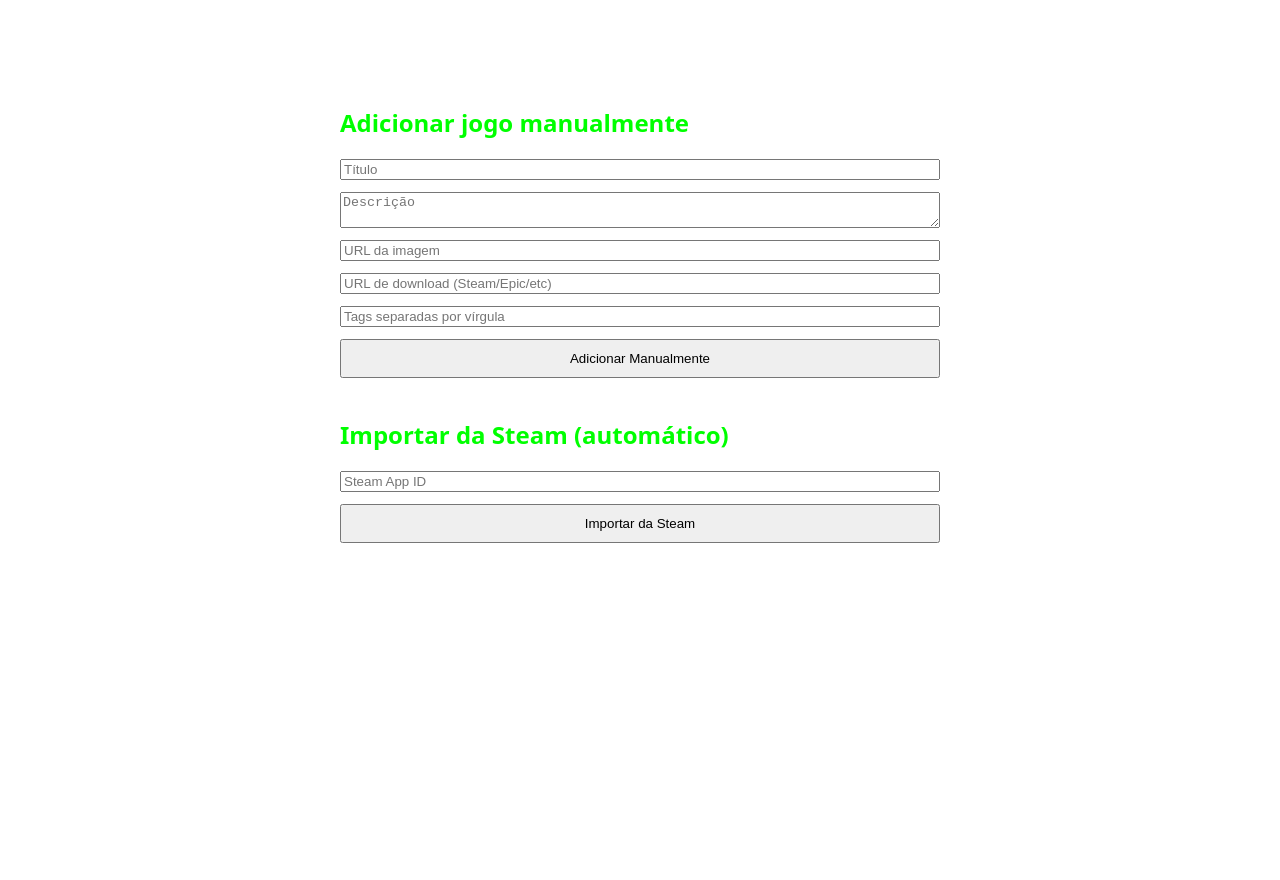
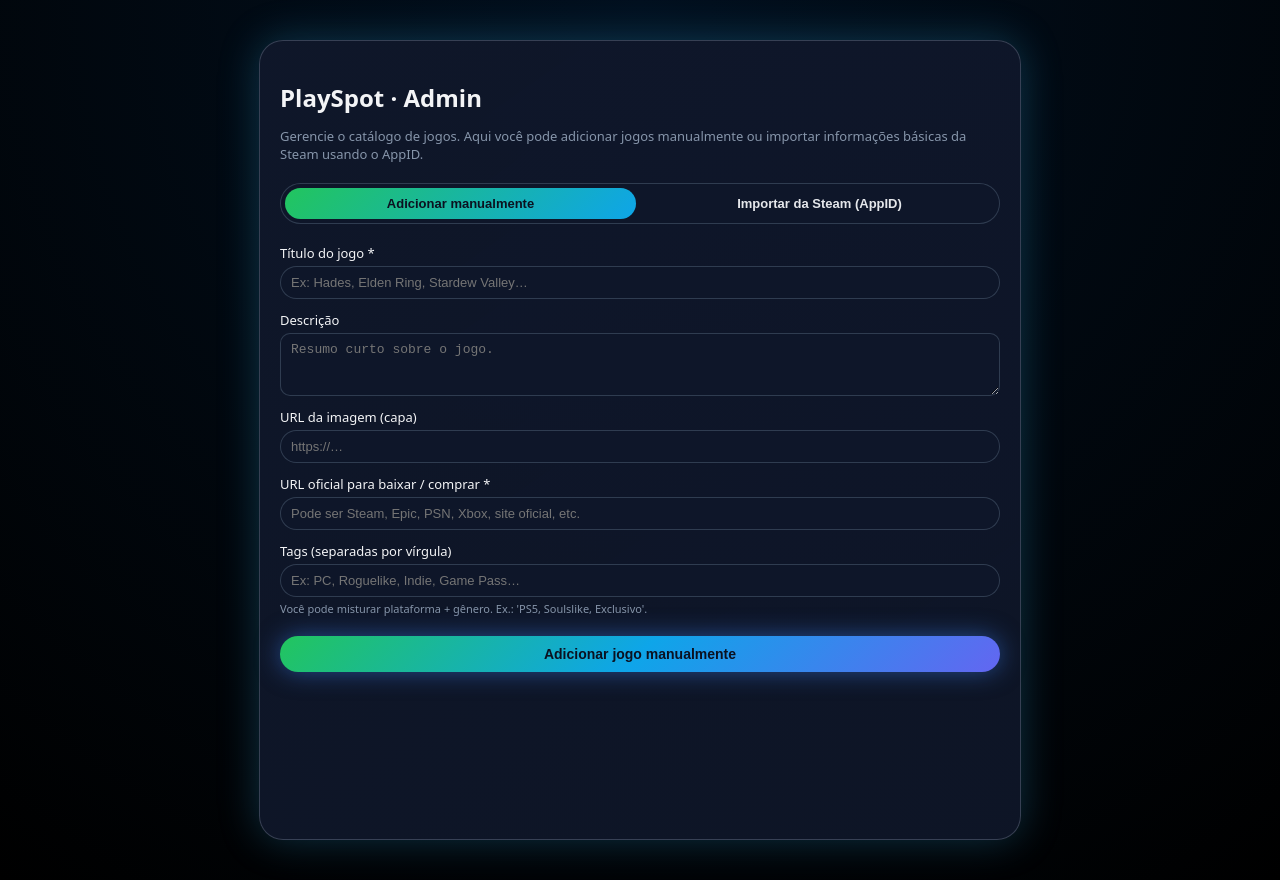
Before and after one commit to efipeesse/playspot---next---supabase, a Next.js app: page /admin in a window 1280 px wide. Before the commit the page ends 800 px from the top, so only its background shows below. Built offline with nearby package versions, Linux system fonts and the light colour scheme.

Commit message:
Refactor AdminPage to use individual state variables

```diff
--- a/app/admin/page.js
+++ b/app/admin/page.js
@@ -3,110 +3,368 @@
 import { useState } from "react";
 
 export default function AdminPage() {
-  const [manual, setManual] = useState({
-    title: "",
-    description: "",
-    image_url: "",
-    download_url: "",
-    tags: "",
-  });
+  const [mode, setMode] = useState("manual"); // "manual" ou "steam"
 
+  // Campos modo manual
+  const [title, setTitle] = useState("");
+  const [description, setDescription] = useState("");
+  const [imageUrl, setImageUrl] = useState("");
+  const [downloadUrl, setDownloadUrl] = useState("");
+  const [tagsText, setTagsText] = useState("");
+
+  // Campo modo steam
   const [steamAppId, setSteamAppId] = useState("");
+
   const [loading, setLoading] = useState(false);
-  const [msg, setMsg] = useState("");
+  const [message, setMessage] = useState(null); // { type: "success" | "error", text: string }
 
-  async function addManualGame(e) {
+  async function handleSubmit(e) {
     e.preventDefault();
     setLoading(true);
-    setMsg("");
-
-    const payload = {
-      mode: "manual",
-      ...manual,
-      tags: manual.tags.split(",").map(t => t.trim()),
-    };
+    setMessage(null);
 
     try {
+      let body;
+
+      if (mode === "manual") {
+        const tagsArray = tagsText
+          .split(",")
+          .map((t) => t.trim())
+          .filter(Boolean);
+
+        body = {
+          mode: "manual",
+          title,
+          description,
+          image_url: imageUrl,
+          download_url: downloadUrl,
+          tags: tagsArray,
+        };
+      } else {
+        // modo steam
+        body = {
+          mode: "steam",
+          appId: steamAppId.trim(),
+        };
+      }
+
       const res = await fetch("/api/admin/add-game", {
         method: "POST",
-        headers: { "Content-Type": "application/json" },
-        body: JSON.stringify(payload),
+        headers: {
+          "Content-Type": "application/json",
+        },
+        body: JSON.stringify(body),
       });
 
       const data = await res.json();
-      if (!res.ok) throw new Error(data.error);
 
-      setMsg("Jogo adicionado manualmente!");
-      setManual({ title: "", description: "", image_url: "", download_url: "", tags: "" });
-    } catch (e) {
-      setMsg(e.message);
-    }
+      if (!res.ok) {
+        throw new Error(data.error || "Erro ao salvar jogo.");
+      }
 
-    setLoading(false);
-  }
-
-  async function importFromSteam(e) {
-    e.preventDefault();
-    setLoading(true);
-    setMsg("");
-
-    const payload = {
-      mode: "steam",
-      appId: steamAppId,
-    };
-
-    try {
-      const res = await fetch("/api/admin/add-game", {
-        method: "POST",
-        headers: { "Content-Type": "application/json" },
-        body: JSON.stringify(payload),
+      setMessage({
+        type: "success",
+        text: data.message || "Jogo salvo com sucesso!",
       });
 
-      const data = await res.json();
-      if (!res.ok) throw new Error(data.error);
-
-      setMsg("Jogo importado automaticamente da Steam!");
-      setSteamAppId("");
-    } catch (e) {
-      setMsg(e.message);
+      // Limpa os campos
+      if (mode === "manual") {
+        setTitle("");
+        setDescription("");
+        setImageUrl("");
+        setDownloadUrl("");
+        setTagsText("");
+      } else {
+        setSteamAppId("");
+      }
+    } catch (err) {
+      console.error(err);
+      setMessage({
+        type: "error",
+        text: err.message || "Erro inesperado.",
+      });
+    } finally {
+      setLoading(false);
     }
-
-    setLoading(false);
   }
 
   return (
-    <div style={{ padding: "20px", maxWidth: "600px", margin: "auto" }}>
-      <h1 style={{ color: "#fff" }}>Painel Admin</h1>
+    <main
+      style={{
+        minHeight: "100vh",
+        background: "radial-gradient(circle at top, #02101f, #000)",
+        color: "#f3f4f6",
+        padding: "40px 16px",
+        display: "flex",
+        justifyContent: "center",
+      }}
+    >
+      <div
+        style={{
+          width: "100%",
+          maxWidth: "720px",
+          background:
+            "linear-gradient(145deg, rgba(15,23,42,0.98), rgba(15,23,42,0.9))",
+          borderRadius: "24px",
+          border: "1px solid rgba(148,163,184,0.3)",
+          boxShadow: "0 0 40px rgba(56,189,248,0.25)",
+          padding: "24px 20px 32px",
+        }}
+      >
+        <h1
+          style={{
+            fontSize: "24px",
+            fontWeight: 700,
+            marginBottom: "4px",
+          }}
+        >
+          PlaySpot · Admin
+        </h1>
+        <p
+          style={{
+            fontSize: "13px",
+            color: "rgba(148,163,184,0.9)",
+            marginBottom: "20px",
+          }}
+        >
+          Gerencie o catálogo de jogos. Aqui você pode adicionar jogos
+          manualmente ou importar informações básicas da Steam usando o AppID.
+        </p>
 
-      <div style={{ marginBottom: "40px" }}>
-        <h2 style={{ color: "#0f0" }}>Adicionar jogo manualmente</h2>
-        <form onSubmit={addManualGame} style={{ display: "flex", flexDirection: "column", gap: "12px" }}>
-          <input placeholder="Título" value={manual.title} onChange={e => setManual({ ...manual, title: e.target.value })} />
-          <textarea placeholder="Descrição" value={manual.description} onChange={e => setManual({ ...manual, description: e.target.value })} />
-          <input placeholder="URL da imagem" value={manual.image_url} onChange={e => setManual({ ...manual, image_url: e.target.value })} />
-          <input placeholder="URL de download (Steam/Epic/etc)" value={manual.download_url} onChange={e => setManual({ ...manual, download_url: e.target.value })} />
-          <input placeholder="Tags separadas por vírgula" value={manual.tags} onChange={e => setManual({ ...manual, tags: e.target.value })} />
+        {/* Toggle de modo */}
+        <div
+          style={{
+            display: "flex",
+            gap: "8px",
+            marginBottom: "20px",
+            backgroundColor: "rgba(15,23,42,0.9)",
+            padding: "4px",
+            borderRadius: "999px",
+            border: "1px solid rgba(51,65,85,0.9)",
+          }}
+        >
+          <button
+            type="button"
+            onClick={() => {
+              setMode("manual");
+              setMessage(null);
+            }}
+            style={{
+              flex: 1,
+              padding: "8px 12px",
+              borderRadius: "999px",
+              border: "none",
+              cursor: "pointer",
+              fontSize: "13px",
+              fontWeight: 600,
+              background:
+                mode === "manual"
+                  ? "linear-gradient(135deg, #22c55e, #0ea5e9)"
+                  : "transparent",
+              color: mode === "manual" ? "#0b1120" : "#e5e7eb",
+              transition: "all 0.15s ease-out",
+            }}
+          >
+            Adicionar manualmente
+          </button>
+          <button
+            type="button"
+            onClick={() => {
+              setMode("steam");
+              setMessage(null);
+            }}
+            style={{
+              flex: 1,
+              padding: "8px 12px",
+              borderRadius: "999px",
+              border: "none",
+              cursor: "pointer",
+              fontSize: "13px",
+              fontWeight: 600,
+              background:
+                mode === "steam"
+                  ? "linear-gradient(135deg, #0ea5e9, #6366f1)"
+                  : "transparent",
+              color: mode === "steam" ? "#0b1120" : "#e5e7eb",
+              transition: "all 0.15s ease-out",
+            }}
+          >
+            Importar da Steam (AppID)
+          </button>
+        </div>
 
-          <button disabled={loading} style={{ padding: "10px" }}>
-            {loading ? "Enviando..." : "Adicionar Manualmente"}
+        {/* Mensagens */}
+        {message && (
+          <div
+            style={{
+              marginBottom: "16px",
+              padding: "10px 12px",
+              borderRadius: "10px",
+              fontSize: "13px",
+              backgroundColor:
+                message.type === "success"
+                  ? "rgba(34,197,94,0.12)"
+                  : "rgba(248,113,113,0.12)",
+              border:
+                message.type === "success"
+                  ? "1px solid rgba(34,197,94,0.4)"
+                  : "1px solid rgba(248,113,113,0.5)",
+              color:
+                message.type === "success"
+                  ? "#bbf7d0"
+                  : "#fecaca",
+            }}
+          >
+            {message.text}
+          </div>
+        )}
+
+        {/* Formulário */}
+        <form onSubmit={handleSubmit} style={{ display: "flex", flexDirection: "column", gap: "12px" }}>
+          {mode === "manual" ? (
+            <>
+              <Field
+                label="Título do jogo *"
+                value={title}
+                onChange={setTitle}
+                placeholder="Ex: Hades, Elden Ring, Stardew Valley…"
+              />
+              <Field
+                label="Descrição"
+                value={description}
+                onChange={setDescription}
+                placeholder="Resumo curto sobre o jogo."
+                textarea
+              />
+              <Field
+                label="URL da imagem (capa)"
+                value={imageUrl}
+                onChange={setImageUrl}
+                placeholder="https://…"
+              />
+              <Field
+                label="URL oficial para baixar / comprar *"
+                value={downloadUrl}
+                onChange={setDownloadUrl}
+                placeholder="Pode ser Steam, Epic, PSN, Xbox, site oficial, etc."
+              />
+              <Field
+                label="Tags (separadas por vírgula)"
+                value={tagsText}
+                onChange={setTagsText}
+                placeholder="Ex: PC, Roguelike, Indie, Game Pass…"
+                help="Você pode misturar plataforma + gênero. Ex.: 'PS5, Soulslike, Exclusivo'."
+              />
+            </>
+          ) : (
+            <>
+              <Field
+                label="Steam AppID *"
+                value={steamAppId}
+                onChange={setSteamAppId}
+                placeholder="Ex: 620980 (Hades), 570 (Dota 2)…"
+                help="O AppID aparece na URL da Steam: https://store.steampowered.com/app/APPID/…"
+              />
+              <p
+                style={{
+                  fontSize: "12px",
+                  color: "rgba(148,163,184,0.9)",
+                  marginTop: "-4px",
+                  marginBottom: "4px",
+                }}
+              >
+                A importação da Steam é só um atalho: ela traz título, descrição,
+                imagem e gêneros do jogo, mas você continua podendo cadastrar
+                qualquer jogo manualmente de qualquer plataforma.
+              </p>
+            </>
+          )}
+
+          <button
+            type="submit"
+            disabled={loading}
+            style={{
+              marginTop: "8px",
+              padding: "10px 14px",
+              borderRadius: "999px",
+              border: "none",
+              cursor: loading ? "wait" : "pointer",
+              fontSize: "14px",
+              fontWeight: 600,
+              background:
+                "linear-gradient(135deg, #22c55e, #0ea5e9, #6366f1)",
+              color: "#0b1120",
+              boxShadow: "0 0 25px rgba(59,130,246,0.5)",
+              opacity: loading ? 0.7 : 1,
+              transition: "opacity 0.15s ease-out, transform 0.1s ease-out",
+            }}
+          >
+            {loading
+              ? "Salvando..."
+              : mode === "manual"
+              ? "Adicionar jogo manualmente"
+              : "Importar jogo da Steam"}
           </button>
         </form>
       </div>
+    </main>
+  );
+}
 
-      <div>
-        <h2 style={{ color: "#0f0" }}>Importar da Steam (automático)</h2>
-        <form onSubmit={importFromSteam} style={{ display: "flex", flexDirection: "column", gap: "12px" }}>
-          <input placeholder="Steam App ID" value={steamAppId} onChange={e => setSteamAppId(e.target.value)} />
-          <button disabled={loading} style={{ padding: "10px" }}>
-            {loading ? "Importando..." : "Importar da Steam"}
-          </button>
-        </form>
-      </div>
-
-      {msg && (
-        <p style={{ marginTop: "20px", color: "#fff" }}>
-          {msg}
-        </p>
+// Componente de campo reutilizável
+function Field({
+  label,
+  value,
+  onChange,
+  placeholder,
+  textarea = false,
+  help,
+}) {
+  return (
+    <div style={{ display: "flex", flexDirection: "column", gap: "4px" }}>
+      <label style={{ fontSize: "13px", fontWeight: 500 }}>
+        {label}
+      </label>
+      {textarea ? (
+        <textarea
+          value={value}
+          onChange={(e) => onChange(e.target.value)}
+          placeholder={placeholder}
+          rows={3}
+          style={{
+            resize: "vertical",
+            padding: "8px 10px",
+            borderRadius: "10px",
+            border: "1px solid rgba(51,65,85,0.9)",
+            backgroundColor: "rgba(15,23,42,0.95)",
+            color: "#e5e7eb",
+            fontSize: "13px",
+          }}
+        />
+      ) : (
+        <input
+          value={value}
+          onChange={(e) => onChange(e.target.value)}
+          placeholder={placeholder}
+          style={{
+            padding: "8px 10px",
+            borderRadius: "999px",
+            border: "1px solid rgba(51,65,85,0.9)",
+            backgroundColor: "rgba(15,23,42,0.95)",
+            color: "#e5e7eb",
+            fontSize: "13px",
+          }}
+        />
+      )}
+      {help && (
+        <span
+          style={{
+            fontSize: "11px",
+            color: "rgba(148,163,184,0.9)",
+          }}
+        >
+          {help}
+        </span>
       )}
     </div>
   );
```
